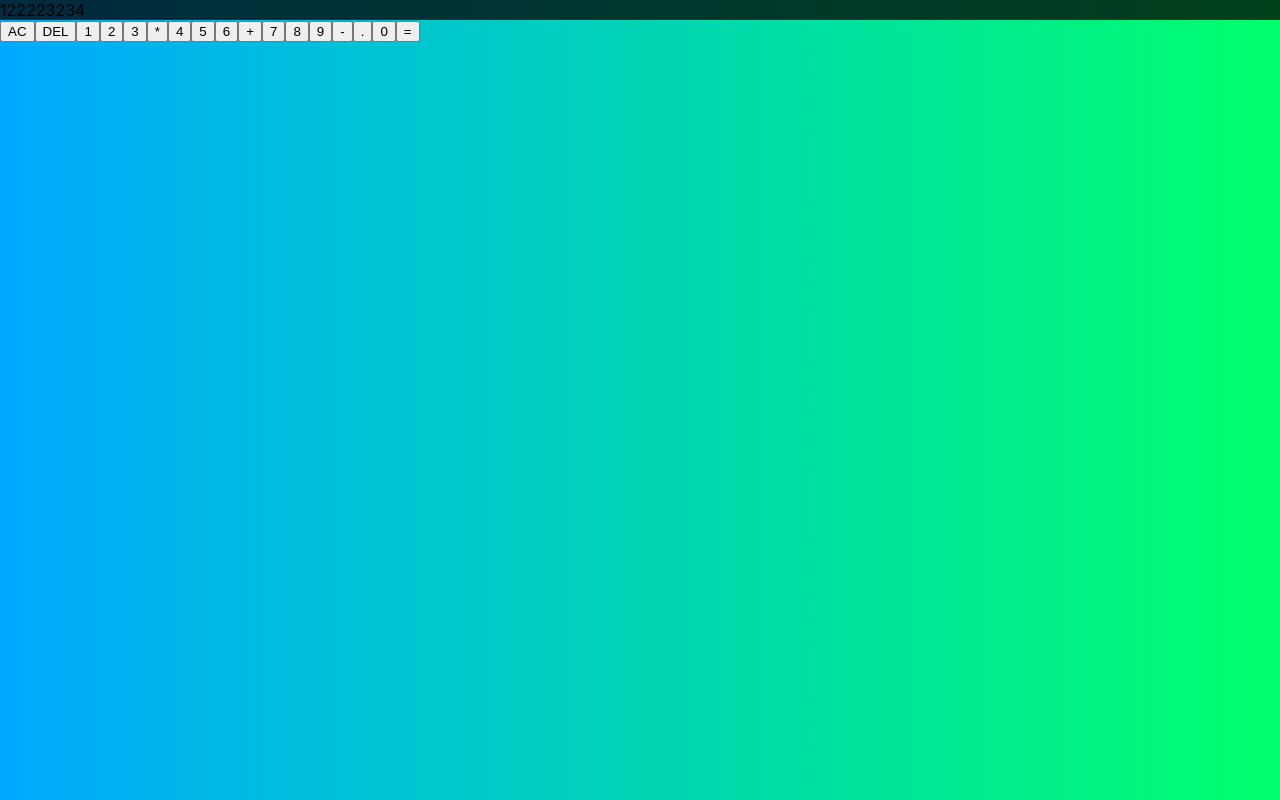
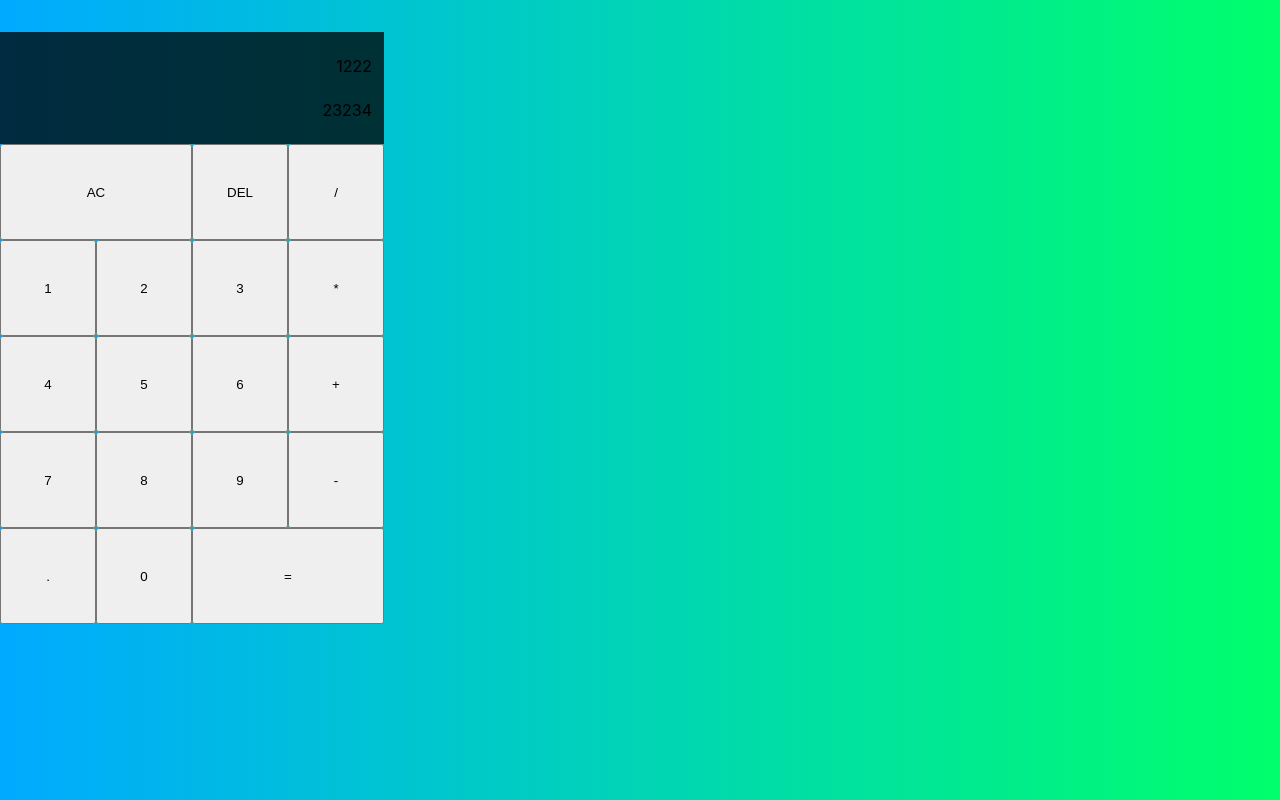
Before and after one commit to jkaikkonen/my-calcucator-app, a React (Create React App) app: page / in a window 1280 px wide. Built offline with nearby package versions, Linux system fonts and the light colour scheme.

Commit message:
Bug fixes for grid-layout

```diff
--- a/src/App.js
+++ b/src/App.js
@@ -2,13 +2,14 @@
 
 function App() {
   return (
-    <div className="calculator-grid">
+    <div className="calculator grid">
       <div className='output'>
       <div className='previous-operand'>1222</div>
       <div className='current-operand'>23234</div>
       </div>
       <button className='span-two'>AC</button>
       <button>DEL</button>
+      <button>/</button>
       <button>1</button>
       <button>2</button>
       <button>3</button>
--- a/src/styles.css
+++ b/src/styles.css
@@ -22,4 +22,17 @@
     grid-column: 1 / -1;
     background-color: rgba(0,0,0, .75);
     display: flex;
+    flex-direction: column;
+    align-items: flex-end;
+    justify-content: space-around;
+    padding: .75rem;
+    word-wrap: break-word;
+    word-break: break-all;
 }
+output.previous-operand {
+    color: rgba(255,255,255, .75);
+}
+output.current-operand {
+    color: white;
+    font-size: 2.5rem;
+}
```
